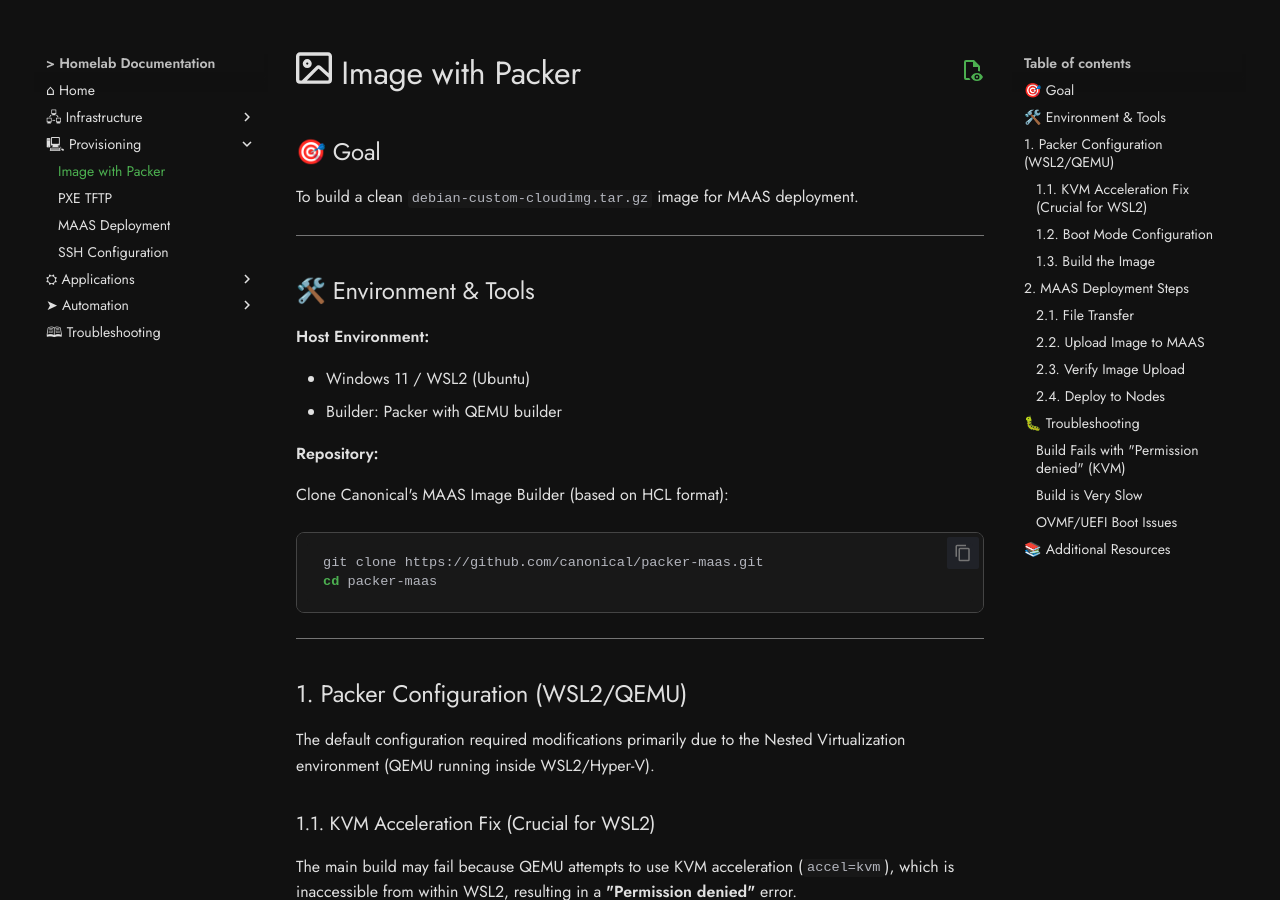
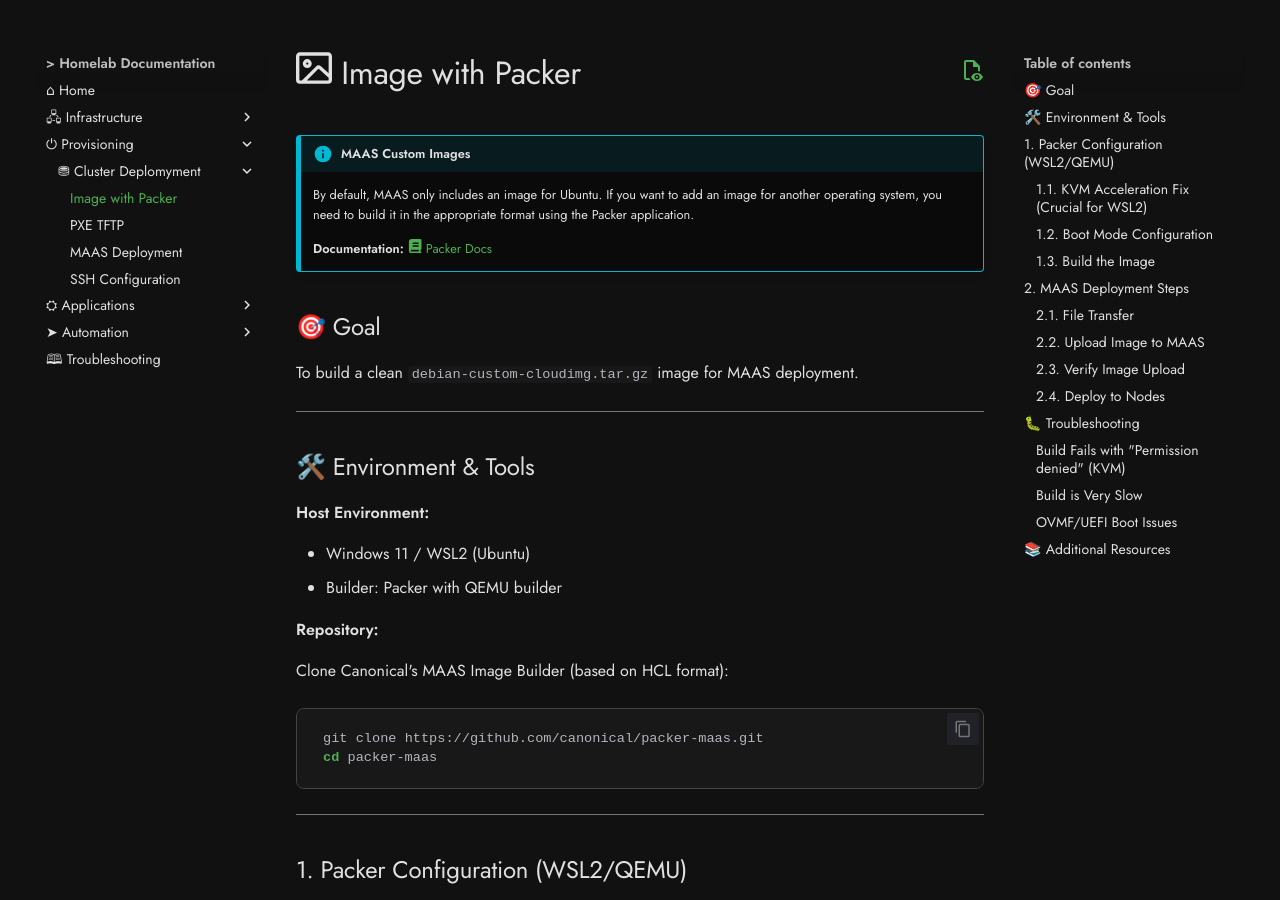
Before and after one commit to kCn3333/homelab, an MkDocs documentation site: the page built from docs/provisioning/0-custom-image.md, in a window 1280 px wide and 900 px high. Built offline with MkDocs 1.6.1 and Material for MkDocs 9.7.7, drawn with Linux system fonts in a browser that asks for light colours; comment, search, counter and statistics services are not loaded.

Commit message:
style update

```diff
--- a/docs/provisioning/0-custom-image.md
+++ b/docs/provisioning/0-custom-image.md
@@ -1,4 +1,10 @@
 # :octicons-image-16: Image with Packer
+
+!!! info "MAAS Custom Images"
+    By default, MAAS only includes an image for Ubuntu. If you want to add an image for another operating system, you need to build it in the appropriate format using the Packer application.
+
+    **Documentation:** [:fontawesome-solid-book: Packer Docs](https://developer.hashicorp.com/packer/docs)
+
 
 ## 🎯 Goal
 
--- a/mkdocs.yml
+++ b/mkdocs.yml
@@ -50,6 +50,7 @@
       enable_creation_date: true
       type: timeago
       fallback_to_build_date: true
+  - git-authors
 
 markdown_extensions:
   - abbr
```
Also changed, not shown: docs/index.md (+5 -6 lines), docs/.pages.
